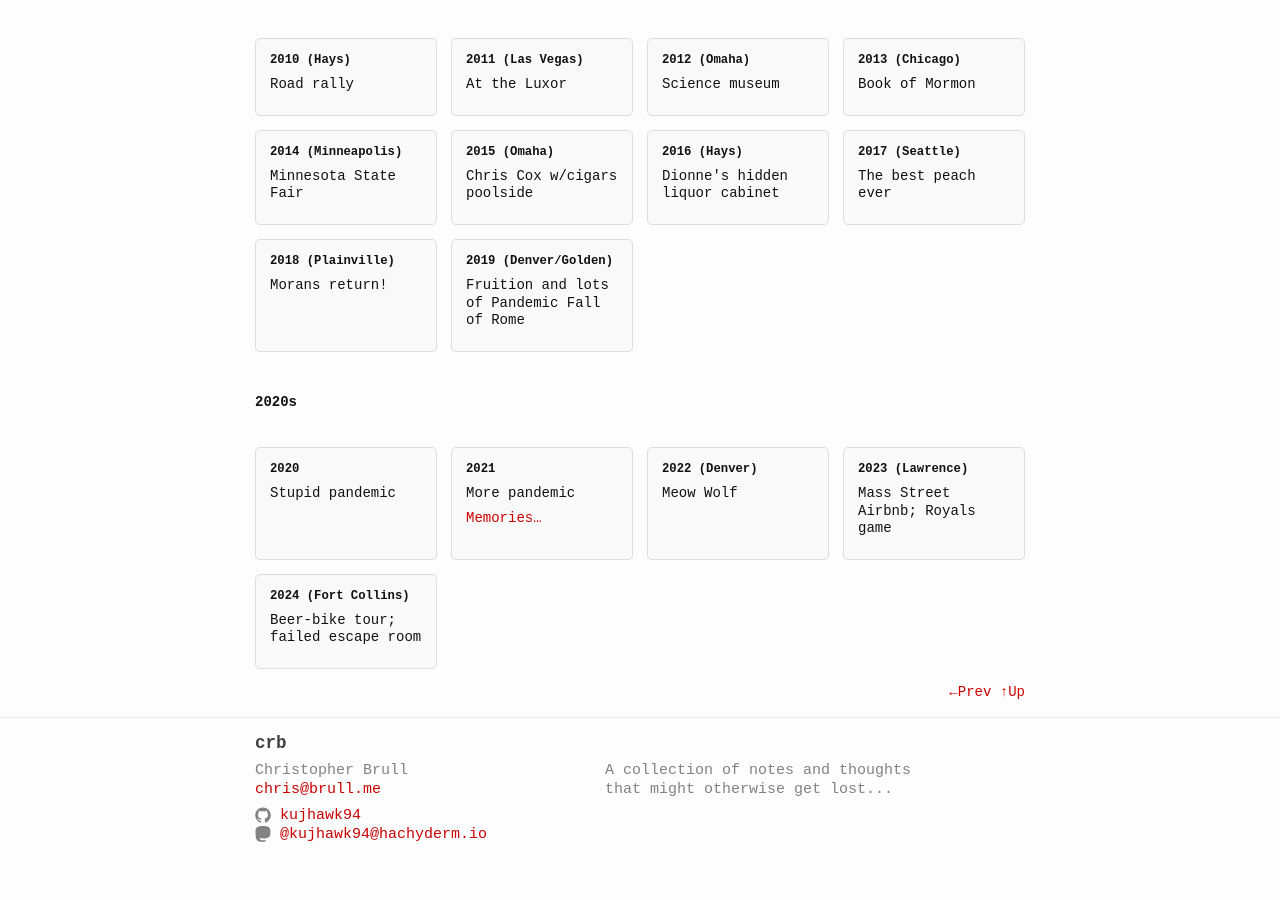
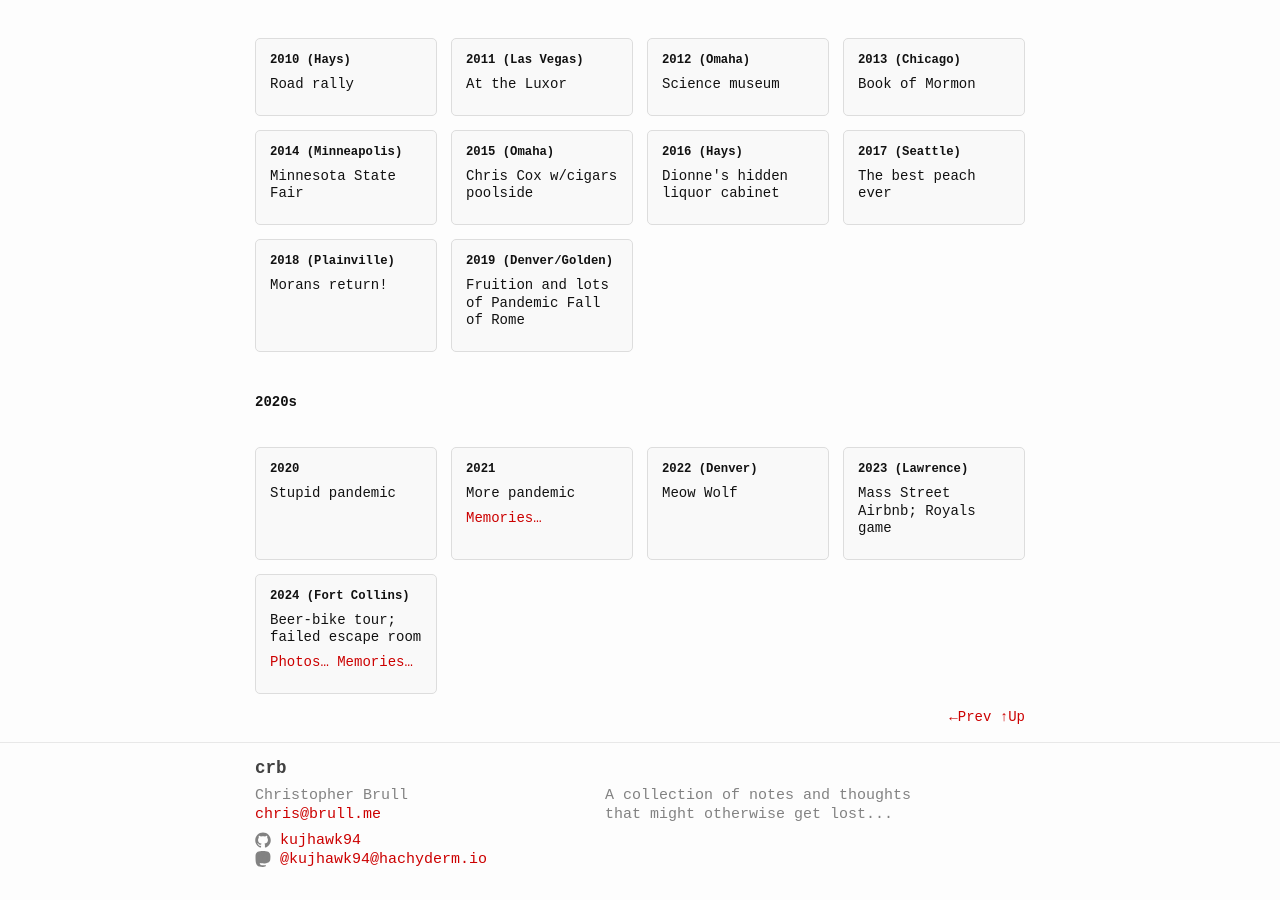
Before and after one commit to kujhawk94/kujhawk94.github.io, a Jekyll site: the page built from _posts/2025-01-07-ldw.html, in a window 1280 px wide and 900 px high, scrolled down 1247 px. Built offline with Jekyll 4.4.1, drawn with Linux system fonts in a browser that asks for light colours; before the commit the page ends 2122 px from its top, so only the background shows below that.

Commit message:
Update 2025-01-07-ldw.html

```diff
--- a/_posts/2025-01-07-ldw.html
+++ b/_posts/2025-01-07-ldw.html
@@ -354,6 +354,10 @@ Contact me if you'd like to add any memories or if you have photos you'd like to
       <h3>2024 (Fort Collins)</h3>
       <div class="content">
         <p>Beer-bike tour; failed escape room</p>
+	<p><a href="https://www.smugmug.com/gallery/n-W4Rsss">Photos…</a>
+	<a href="#" class="show-notes" data-notes="While Frank, Jen and Chris celebrated together in Fort Collins, a large group text allowed members of our group from far and wide to remince and share photos from everyone's weekend.">
+            Memories…
+          </a></p>
       </div>
     </div>
 
```
